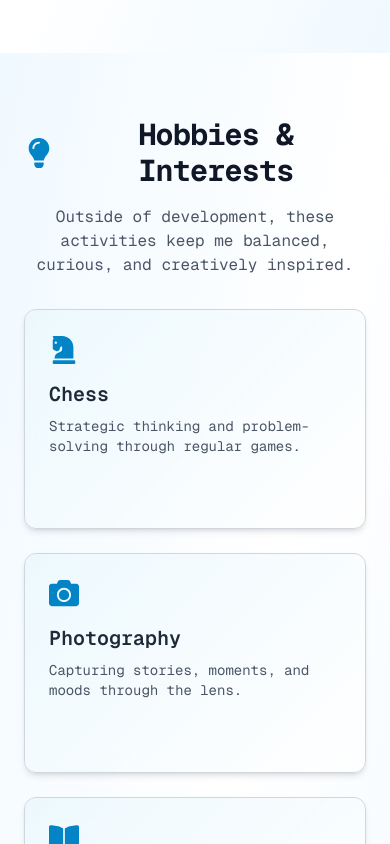
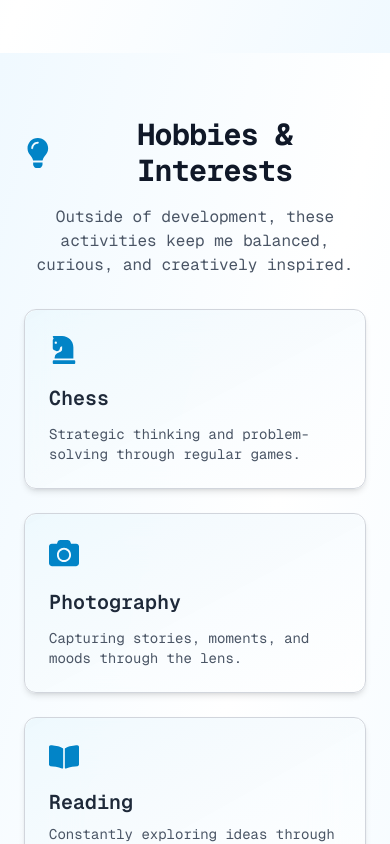
Before and after one commit to mdhasanpatwary/portfolio-app, a Next.js app: page /about in a window 390 px wide. Shown: the part 2500-3344 px from the top of the page. Built offline with nearby package versions, Linux system fonts and the light colour scheme.

Commit message:
remove redundant nested div containers

```diff
--- a/components/education/EducationCard.tsx
+++ b/components/education/EducationCard.tsx
@@ -15,7 +15,6 @@ const EducationCard: FC<EducationCardProps> = ({ item }) => {
       {/* Timeline dot - hidden on mobile */}
       <div className="hidden md:block absolute left-4 top-6 w-4 h-4 bg-primary-600 rounded-full border-4 border-white dark:border-gray-800 shadow-lg z-10"></div>
       <Card className="md:ml-12" variant="default" padding="md">
-        <div>
         <h3 className="text-lg font-semibold text-primary-700 dark:text-primary-400 mb-1">
           {item.degree}
         </h3>
@@ -26,7 +25,6 @@ const EducationCard: FC<EducationCardProps> = ({ item }) => {
           <FaCalendarAlt className="text-primary-500" aria-hidden="true" focusable="false" />
           <span className="font-medium">{item.period}</span>
         </div>
-        </div>
       </Card>
     </div>
   );
--- a/components/hobby/Hobby.tsx
+++ b/components/hobby/Hobby.tsx
@@ -31,11 +31,7 @@ const Hobby: FC<HobbyProps> = ({ hobbiesData }) => {
       <div className="max-w-7xl mx-auto text-center">
         <SectionTitle
           title={title}
-          icon={
-            <span className="text-3xl text-primary-600 dark:text-primary-400">
-              <FaLightbulb />
-            </span>
-          }>
+          icon={<FaLightbulb className="text-3xl text-primary-600 dark:text-primary-400" />}>
           {subtitle}
         </SectionTitle>
         <div className="grid sm:grid-cols-2 lg:grid-cols-3 gap-6">
--- a/components/hobby/HobbyCard.tsx
+++ b/components/hobby/HobbyCard.tsx
@@ -9,26 +9,16 @@ interface HobbyCardProps {
 const HobbyCard: FC<HobbyCardProps> = ({ hobby, iconMap }) => {
   const Icon = iconMap[hobby.icon as keyof typeof iconMap];
   return (
-    <div className="relative group flex flex-col justify-between h-full bg-white/80 dark:bg-gray-800/90 backdrop-blur-xl border border-gray-300 dark:border-gray-700 rounded-xl p-6 shadow-md hover:shadow-lg transition duration-300 text-left hover:border-primary-500 dark:hover:border-primary-400 overflow-hidden min-h-[220px]">
-      {/* Subtle gradient overlay for premium feel */}
-      <div
-        className="absolute inset-0 pointer-events-none select-none rounded-xl"
-        style={{
-          background:
-            "linear-gradient(135deg,rgba(var(--color-primary-500-rgb),0.07) 0%,rgba(255,255,255,0.03) 100%)",
-        }}
-      />
-      <div className="relative z-10">
-        <div className="text-3xl text-primary-600 dark:text-primary-400 mb-4">
-          {Icon ? <Icon /> : null}
-        </div>
-        <h3 className="text-xl font-semibold text-gray-800 dark:text-white mb-2 group-hover:text-primary-500 transition-colors">
-          {hobby.title}
-        </h3>
-        <p className="text-gray-600 dark:text-gray-300 text-sm">
-          {hobby.description}
-        </p>
+    <div className="relative group flex flex-col justify-between h-full bg-white/80 dark:bg-gray-800/90 backdrop-blur-xl border border-gray-300 dark:border-gray-700 rounded-xl p-6 shadow-md hover:shadow-lg transition duration-300 text-left hover:border-primary-500 dark:hover:border-primary-400 overflow-hidden min-h-[180px] before:absolute before:inset-0 before:pointer-events-none before:select-none before:rounded-xl before:bg-gradient-to-br before:from-primary-500/7 before:to-white/3">
+      <div className="text-3xl text-primary-600 dark:text-primary-400 mb-4 relative z-10">
+        {Icon ? <Icon /> : null}
       </div>
+      <h3 className="text-xl font-semibold text-gray-800 dark:text-white mb-2 group-hover:text-primary-500 transition-colors relative z-10">
+        {hobby.title}
+      </h3>
+      <p className="text-gray-600 dark:text-gray-300 text-sm relative z-10">
+        {hobby.description}
+      </p>
     </div>
   );
 };
--- a/components/projects/ProjectCard.tsx
+++ b/components/projects/ProjectCard.tsx
@@ -20,11 +20,9 @@ const ProjectCard: FC<ProjectCardProps> = ({ project, openModal }) => {
       {/* Project Image */}
       <div className="relative w-full aspect-[59/30] overflow-hidden">
         {/* Category Badge Only */}
-        <div className="absolute top-3 left-3 flex gap-2 z-20">
-          <span className="px-2.5 py-1 bg-primary-700 text-white text-xs font-semibold rounded-full shadow">
+        <span className="absolute top-3 left-3 px-2.5 py-1 bg-primary-700 text-white text-xs font-semibold rounded-full shadow z-20">
           {project.category}
         </span>
-        </div>
         <CustomImage
           src={project.image || "/profile.png"}
           alt={project.title}
@@ -37,7 +35,6 @@ const ProjectCard: FC<ProjectCardProps> = ({ project, openModal }) => {
       </div>
       {/* Card Content */}
       <div className="flex-1 flex flex-col justify-between p-4">
-        <div>
         <h2
           className="text-base font-semibold text-gray-900 dark:text-white mb-1 truncate"
           title={project.title}>
@@ -47,7 +44,6 @@ const ProjectCard: FC<ProjectCardProps> = ({ project, openModal }) => {
         <p className="text-xs text-gray-600 dark:text-gray-300 line-clamp-2 mb-2">
           {project.description}
         </p>
-        </div>
         <div className="flex items-center justify-between mt-2">
           <span className="text-xs text-gray-600 dark:text-gray-300">{project.marketplace}</span>
           <span className="inline-flex items-center gap-1 text-primary-700 dark:text-primary-400 text-xs font-medium group-hover:underline">
--- a/components/services/ServiceCard.tsx
+++ b/components/services/ServiceCard.tsx
@@ -42,7 +42,7 @@ const ServiceCard: React.FC<ServiceCardProps> = ({ service, idx }) => {
       key={idx}
       className="p-5 sm:p-8 flex flex-col items-stretch overflow-hidden transition-colors duration-200 hover:bg-primary-50 dark:hover:bg-primary-900/40">
       {/* Row 1: Icon and Title */}
-      <div className="flex items-center gap-4 w-full mb-4 pb-4 border-b border-gray-100 dark:border-gray-800">
+      <div className="flex items-center gap-4 mb-4 pb-4 border-b border-gray-100 dark:border-gray-800">
         <div className="flex items-center justify-center w-14 h-14 bg-primary-50 dark:bg-primary-900 text-primary-600 dark:text-primary-400 text-2xl transition-transform duration-300 group-hover:scale-110 group-hover:shadow-[0_0_16px_4px_rgba(var(--color-primary-500-rgb),0.18)]">
           {Icon ? <Icon /> : null}
         </div>
@@ -51,13 +51,11 @@ const ServiceCard: React.FC<ServiceCardProps> = ({ service, idx }) => {
         </h3>
       </div>
       {/* Row 2: Description */}
-      <div className="w-full mb-4 pb-4 border-b border-gray-100 dark:border-gray-800">
-        <p className="text-gray-700 dark:text-gray-300 text-sm">
-          {service.description}
-        </p>
-      </div>
+      <p className="text-gray-700 dark:text-gray-300 text-sm mb-4 pb-4 border-b border-gray-100 dark:border-gray-800">
+        {service.description}
+      </p>
       {/* Row 3: Tags */}
-      <div className="flex flex-wrap gap-2 w-full">
+      <div className="flex flex-wrap gap-2">
         {service.tools.map((tool, i) => (
           <span
             key={i}
--- a/components/skills/Skills.tsx
+++ b/components/skills/Skills.tsx
@@ -98,7 +98,7 @@ const Skills: React.FC<SkillsProps> = ({ skills }) => (
   <section
     id="skills"
     className="w-full py-16 md:py-24 px-6 bg-gradient-to-br from-primary-50 via-white to-primary-50 dark:from-gray-900 dark:via-gray-800 dark:to-gray-900">
-    <div className="relative max-w-7xl mx-auto text-center z-10">
+    <div className="max-w-7xl mx-auto text-center">
       <SectionTitle
         title={skills.title}
         icon={
--- a/data/hobbies.json
+++ b/data/hobbies.json
@@ -28,7 +28,7 @@
       "icon": "FaLightbulb"
     },
     {
-      "title": "Watching Tech Talks & Documentaries",
+      "title": "Tech Talks & Docs",
       "description": "Staying inspired and informed through real-world stories and innovations.",
       "icon": "FaVideo"
     }
```
Also changed, not shown: components/contact/ContactInfoCard.tsx (+0 -7 lines), components/experience/ExperienceCard.tsx (+2 -6 lines), components/funfact/FunfactCard.tsx (+4 -14 lines), components/testimonial/TestimonialCard.tsx (+5 -17 lines). Lines whose indentation alone changed are shown as unchanged.
